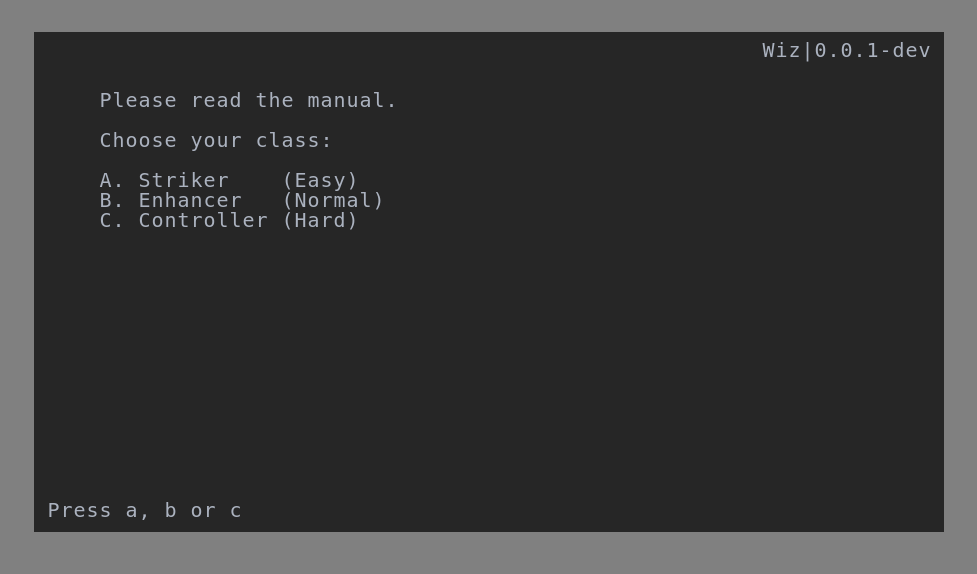
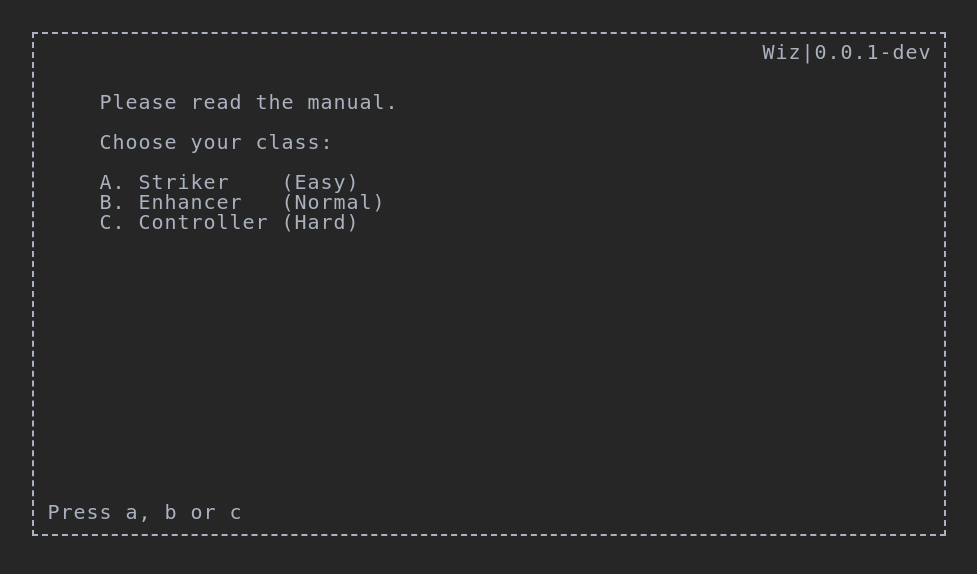
Before and after one commit to Bozar/cursedSouls_Outdated, a website: page index.html in a window 1280 px wide. Shown: the whole page, without its empty margins (151-1128 px from the left). Drawn offline with Linux system fonts and the light colour scheme.

Commit message:
Update CSS: add canvas border & change bg-color

```diff
--- a/style.css
+++ b/style.css
@@ -1,10 +1,11 @@
 body {
   font-size: 10px;
   margin: 0;
-  background-color: grey;
+  background-color: #262626;
 }
 
 div#game canvas {
   display: block;
   margin: 2rem auto;
+  border: 2px dashed #abb2bf;
 }
```
